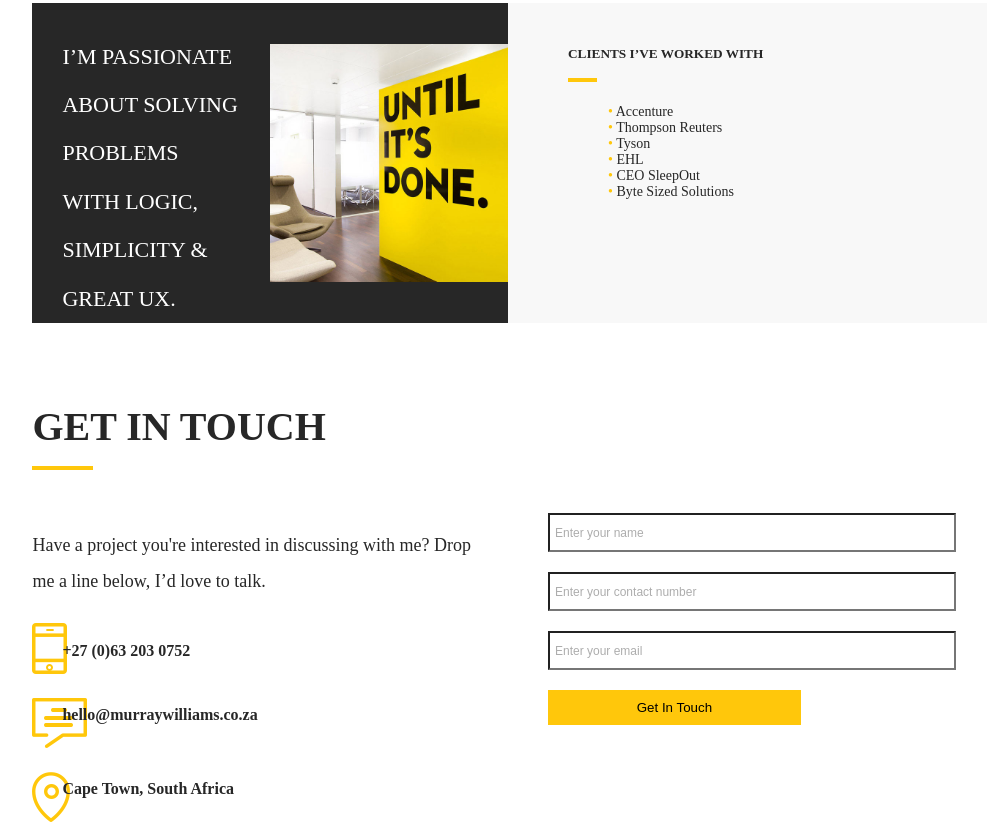
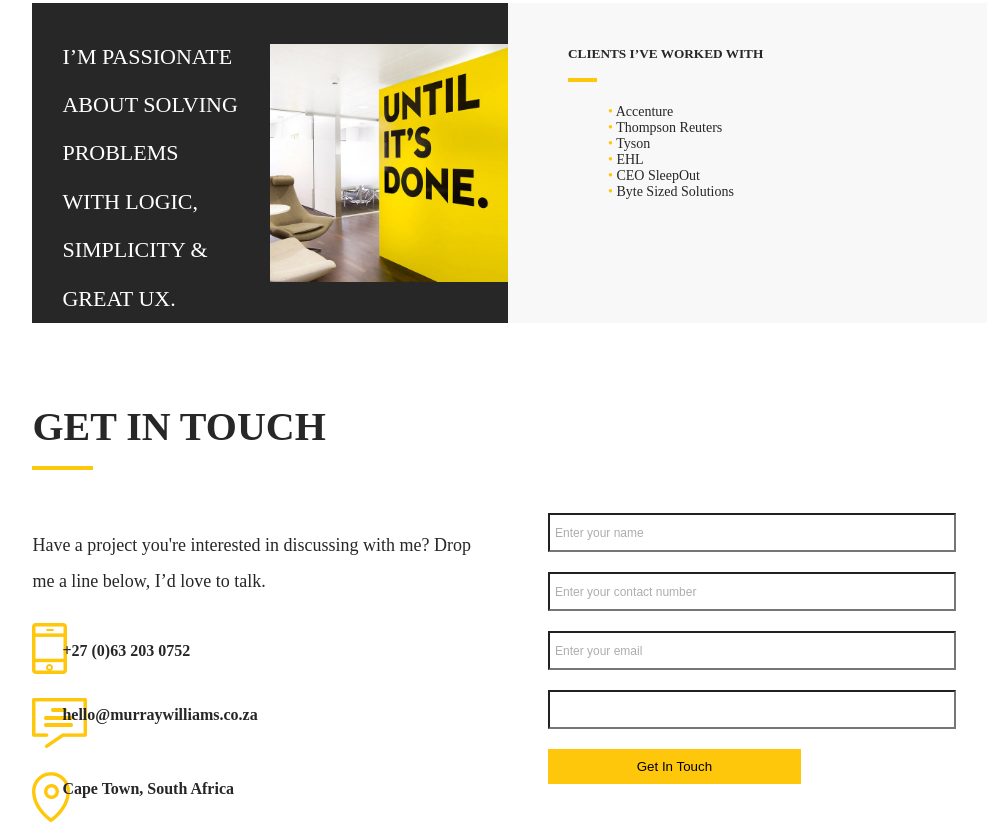
Before and after one commit to murraywilliams/mw2018, a Gatsby site: page / in a window 1280 px wide. Shown: the part 1511-2345 px from the top of the page, without its empty margins (102-1089 px from the left). Built offline with nearby package versions, Linux system fonts and the light colour scheme; Gatsby itself is replaced by a stand-in of ours.

Commit message:
added netlify form handling

```diff
--- a/src/components/Contact/index.js
+++ b/src/components/Contact/index.js
@@ -27,10 +27,11 @@ const Contact = () => (
       </Location>
     </LHS>
     <RHS>
-      <form>
+      <form name="contact" method="POST" netlify>
         <input type="text" placeholder="Enter your name"/>
         <input type="text" placeholder="Enter your contact number"/>
         <input type="email" placeholder="Enter your email"/>
+        <input name="bot-field" />
         <input type="submit" value="Get In Touch" />
       </form>
     </RHS>
```
